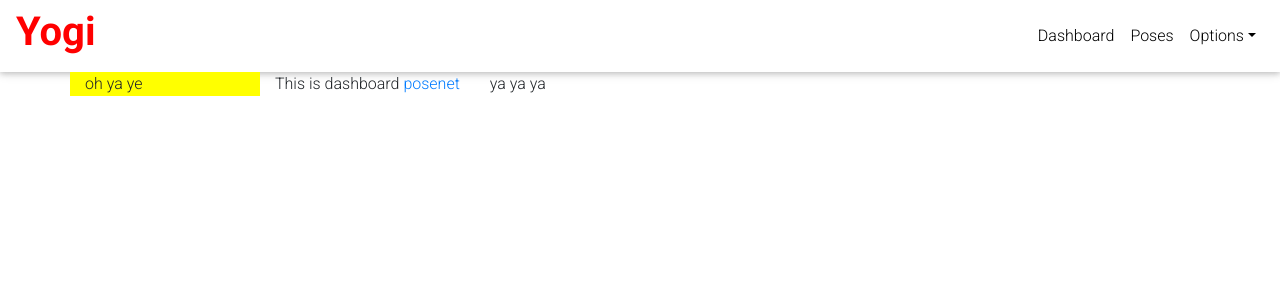
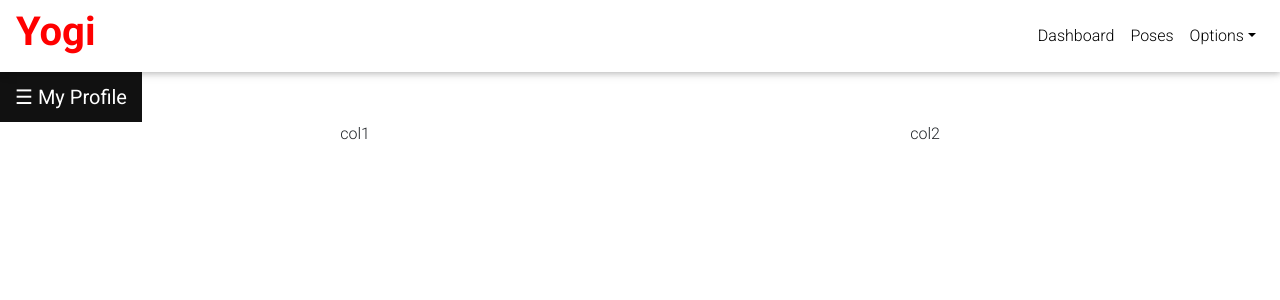
Before and after one commit to SJSUFall2019-CMPE272/Virtual-Yoga-Trainer, a React (Create React App) app in the folder yoga-pose-detection/: page /dashboard in a window 1280 px wide. Shown: the top 300 px of the page. Built offline with nearby package versions, Linux system fonts and the light colour scheme; no server answers; sample sign-in values are in the browser's storage.

Commit message:
Added user profile to dashboard

```diff
--- a/yoga-pose-detection/src/components/dashboard.css
+++ b/yoga-pose-detection/src/components/dashboard.css
@@ -2,13 +2,68 @@
 }
 
 .col1{
-  background-color : yellow;
+  align-content: center;
+  text-align: center;
 }
 
 .col2{
-
+  align-content: center;
+  text-align: center;
+}
+/* The sidebar menu */
+.sidebar {
+ height: 100%; /* 100% Full-height */
+ width: 0; /* 0 width - change this with JavaScript */
+ position: fixed; /* Stay in place */
+ z-index: 1; /* Stay on top */
+ top: 0;
+ left: 0;
+ background-color: #111; /* Black*/
+ color: #fff;
+ font-size: 25px;
+ text-align: center;
+ overflow-x: hidden; /* Disable horizontal scroll */
+ padding-top: 60px; /* Place content 60px from the top */
+ transition: 0.5s; /* 0.5 second transition effect to slide in the sidebar */
 }
 
-.col3{
+.email {
+ font-size: 15px;
+ font-weight: 900;
+ text-align: center;
+ color: #7cf;
+}
 
+/* Position and style the close button (top right corner) */
+.sidebar .closebtn {
+ position: absolute;
+ top: 0;
+ right: 25px;
+ font-size: 36px;
+ margin-left: 50px;
 }
+
+/* The button used to open the sidebar */
+.openbtn {
+ font-size: 20px;
+ cursor: pointer;
+ background-color: #111;
+ color: white;
+ padding: 10px 15px;
+ border: none;
+}
+
+.openbtn:hover {
+ background-color: #444;
+}
+
+/* Style page content - use this if you want to push the page content to the right when you open the side navigation */
+#main {
+ transition: margin-left 50000s; /* If you want a transition effect */
+}
+
+/* On smaller screens, where height is less than 450px, change the style of the sidenav (less padding and a smaller font size) */
+@media screen and (max-height: 450px) {
+ .sidebar {padding-top: 15px;}
+ .sidebar a {font-size: 18px;}
+}
--- a/yoga-pose-detection/src/components/dashboard.jsx
+++ b/yoga-pose-detection/src/components/dashboard.jsx
@@ -2,21 +2,64 @@ import React, { Component } from "react";
 import { Link } from "react-router-dom";
 import { Container, Row, Col } from 'reactstrap';
 import Header from './Header'
+import firebase from "firebase";
 
 import "./dashboard.css";
 
 class Dashboard extends Component {
-  state = {};
+  constructor(){
+    super()
+  this.state = {
+    email: "",
+    imgURL: "",
+    name: ""
+  }
+}
+
+/* Set the width of the sidebar to 250px and the left margin of the page content to 250px */
+openNav() {
+  document.getElementById("mySidebar").style.width = "250px";
+  document.getElementById("main").style.marginLeft = "250px";
+  var user = firebase.auth().currentUser;
+var name, email, photoUrl, uid, emailVerified;
+
+if (user != null) {
+  name = user.displayName;
+  email = user.email;
+  photoUrl = user.photoURL;
+  emailVerified = user.emailVerified;
+  uid = user.uid;
+}
+  this.setState({
+    email: email,
+    imgURL: photoUrl,
+    name: name
+  })
+}
+
+/* Set the width of the sidebar to 0 and the left margin of the page content to 0 */
+closeNav() {
+  document.getElementById("mySidebar").style.width = "0";
+  document.getElementById("main").style.marginLeft = "0";
+}
   render() {
     return (
       <div>
         <Header></Header>
       <div className="dashboard">
-      <Container>
-      <Row>
-        <Col className="col1" xs="2">oh ya ye</Col>
-        <Col className="col2" xs="auto">This is dashboard <Link to="/posenet">posenet</Link></Col>
-        <Col className="col3" xs="3">ya ya ya</Col>
+        <div id="mySidebar" class="sidebar">
+        <a href="javascript:void(0)" class="closebtn" onClick={() =>this.closeNav()}>&times;</a>
+        <img src={this.state.imgURL} height="30%" width="100%"></img>
+        <br/><br/>{this.state.name}<br/><br/><p className="email">{this.state.email}</p>
+        </div>
+
+<div id="main">
+  <button class="openbtn" onClick={() =>this.openNav()}>&#9776; My Profile</button>
+</div>
+<Container>
+<Row>
+        <Col className="col1" xs="6">col1</Col>
+        <Col className="col2" xs="6">col2</Col>
       </Row>
         </Container>
       </div>
```
Also changed, not shown: yoga-pose-detection/src/components/Login.js (line endings or trailing spaces).
